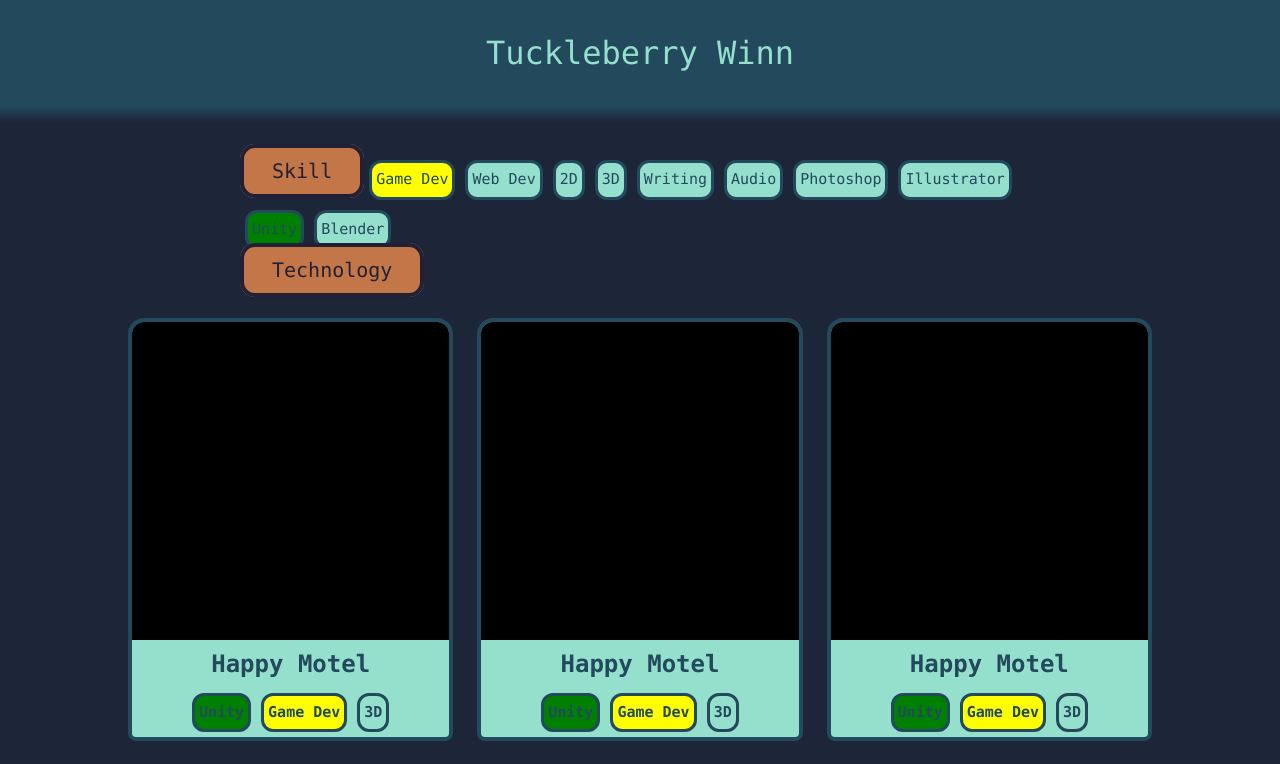
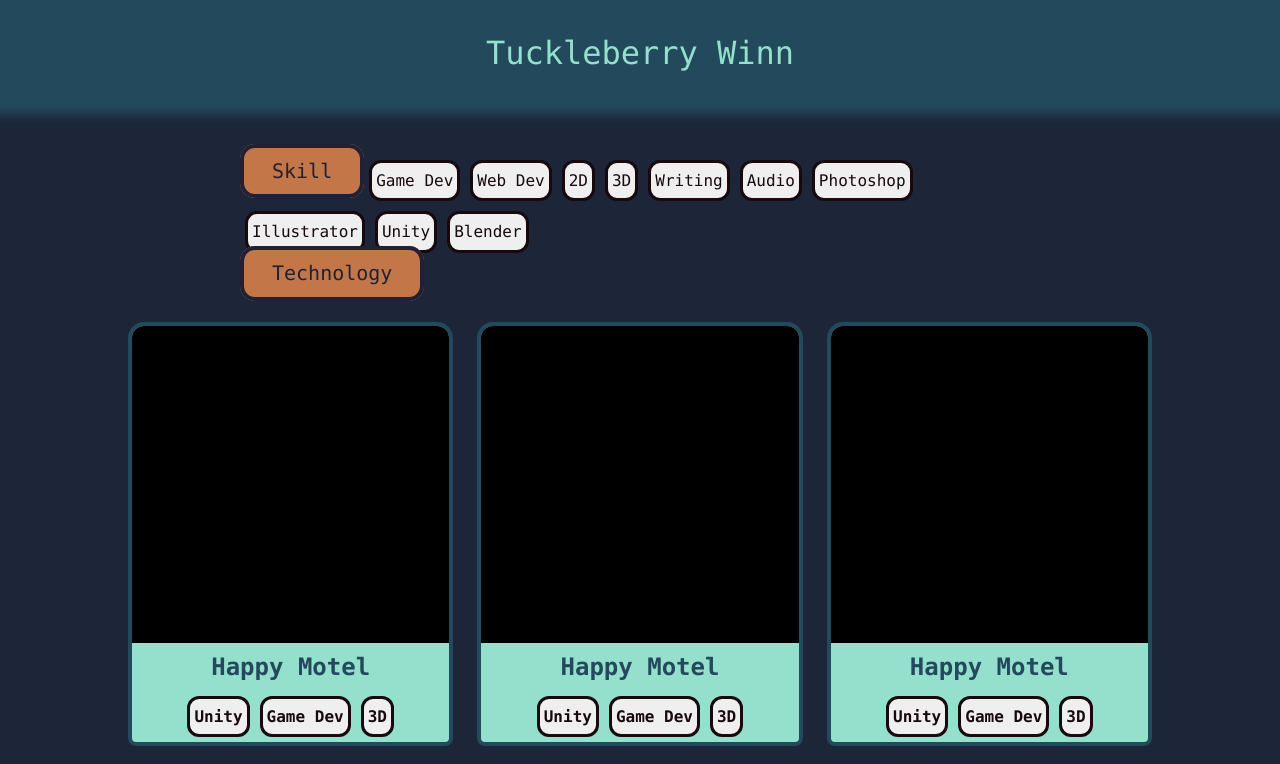
Before and after one commit to TuckleberryWinn/portfolio, a Vue app: page / in a window 1280 px wide. Shown: the top 764 px of the page. Built offline with nearby package versions, Linux system fonts and the light colour scheme; the HTML template or start-up script is replaced by a standard one.

Commit message:
Add tags to CMS form

```diff
--- a/src/components/WorkItemTag.vue
+++ b/src/components/WorkItemTag.vue
@@ -1,37 +1,58 @@
 <script setup lang="ts">
 	const props = defineProps<{
 		tag: string;
+		showDelete?: boolean;
+	}>();
+	const emit = defineEmits<{
+		delete: [];
+		click: [];
 	}>();
 </script>
 
 <template>
-	<div
-		class="tag"
-		:class="props.tag"
-	>
-		{{ props.tag }}
-	</div>
+	<span>
+		<button
+			class="tag"
+			:class="props.tag"
+			@click="emit('click')"
+		>
+			{{ props.tag }}
+		</button>
+		<button
+			v-if="showDelete"
+			type="button"
+			@click="emit('delete')"
+		>
+			x
+		</button>
+	</span>
 </template>
 
 <style scoped>
 	.tag {
 		transition: all 0.2s ease-out;
 		display: inline-block;
-		color: var(--pal-block-border);
-		border: 3px solid var(--pal-block-border);
+		color: var(--pal-highlight-dark);
+		border: 3px solid var(--pal-highlight-dark);
 		padding: 4px;
 		margin: 5px;
 		line-height: 170%;
-		background-color: var(--pal-block-bg);
 		border-radius: 12px;
+		font-size: 1rem;
 	}
 	.tag:hover {
-		background-color: rgb(6, 36, 63);
+		color: #fbf5ef;
 	}
-	.Unity {
-		background-color: green;
+	.Unity:hover,
+	.Blender:hover,
+	.Photoshop:hover,
+	.Illustrator:hover {
+		background-color: #8b6d9c;
 	}
-	.Game.Dev {
-		background-color: yellow;
+	.Game.Dev:hover,
+	.Web.Dev:hover,
+	.\32 D:hover,
+	.\33 D:hover {
+		background-color: #494d7e;
 	}
 </style>
--- a/src/views/CMSView.vue
+++ b/src/views/CMSView.vue
@@ -3,16 +3,54 @@
 	import { computed, ref, watch } from 'vue';
 	import { QuillEditor } from '@vueup/vue-quill';
 	import '@vueup/vue-quill/dist/vue-quill.snow.css';
+	import WorkItem from '@/components/WorkItem.vue';
+	import WorkItemTag from '@/components/WorkItemTag.vue';
+
+	const projectTags: Array<string> = [
+		'Game Dev',
+		'Web Dev',
+		'2D',
+		'3D',
+		'Writing',
+		'Audio',
+		'Photoshop',
+		'Illustrator',
+		'Unity',
+		'Blender',
+	];
+
 	const title = ref('');
 	const slug = ref('');
 	const thumbnail = ref('');
 	const thumbnailType = ref('');
 	const description = ref();
 	const status = ref('');
+	const currentTag = ref('');
+	const tags = ref<string[]>([]);
 	const loading = ref(false);
 	watch(title, (newVal, oldVal) => {
 		slug.value = newVal.toLocaleLowerCase().replace(/\W/g, '_');
 	});
+	watch(currentTag, (newVal) => {
+		if (!newVal) {
+			return;
+		}
+		currentTag.value = '';
+
+		if (!tags.value.includes(newVal)) {
+			tags.value.push(newVal);
+		}
+	});
+	const handleFormReset = function () {
+		title.value = '';
+		slug.value = '';
+		thumbnail.value = '';
+		thumbnailType.value = '';
+		description.value = '';
+		status.value = '';
+		currentTag.value = '';
+		tags.value = [];
+	};
 	const handleSubmit = async () => {
 		status.value = 'Uploading to server...';
 		const data = {
@@ -22,6 +60,7 @@
 			thumbnail: thumbnail.value,
 			thumbnailType: thumbnailType.value,
 			description: description.value,
+			tags: tags.value,
 		};
 		const responseObject = await fetch('/api/submit', {
 			headers: {
@@ -50,9 +89,15 @@
 		thumbnail.value = encode(buffer);
 		status.value = 'Image processed';
 	};
+
 	const isFormValid = computed(() => {
 		return thumbnail.value && title.value && slug.value;
 	});
+	const removeTag = (tag: string) => {
+		tags.value = tags.value.filter((item) => {
+			return item !== tag;
+		});
+	};
 </script>
 
 <template>
@@ -94,13 +139,39 @@
 					content-type="html"
 				/>
 			</div>
+			<div class="tag-adder">
+				<label class="tag-selector">
+					<span>Select Tags:</span>
+					<select
+						class="tag-dropdown"
+						v-model="currentTag"
+					>
+						<option value="">--Select Tag--</option>
+						<option
+							v-for="tag in projectTags"
+							:value="tag"
+						>
+							{{ tag }}
+						</option>
+					</select>
+				</label>
+				<div class="tag-chips">
+					<WorkItemTag
+						v-for="tag in tags"
+						:tag="tag"
+						:show-delete="true"
+						@delete="removeTag(tag)"
+					/>
+				</div>
+			</div>
 			<div>
 				<code>{{ status }}</code>
 			</div>
 			<div>
 				<input
 					class="inline"
-					type="reset"
+					type="button"
+					@click="handleFormReset"
 					value="Reset"
 				/>
 				<input
@@ -126,7 +197,8 @@
 		line-height: 1.5rem;
 		margin: 1rem;
 	}
-	input {
+	input,
+	select {
 		display: block;
 		color: var(--pal-block-border);
 		background-color: var(--pal-block-bg);
@@ -136,6 +208,7 @@
 		min-width: 6rem;
 		font-size: 1rem;
 	}
+
 	input:disabled {
 		opacity: 0.5;
 	}
```
